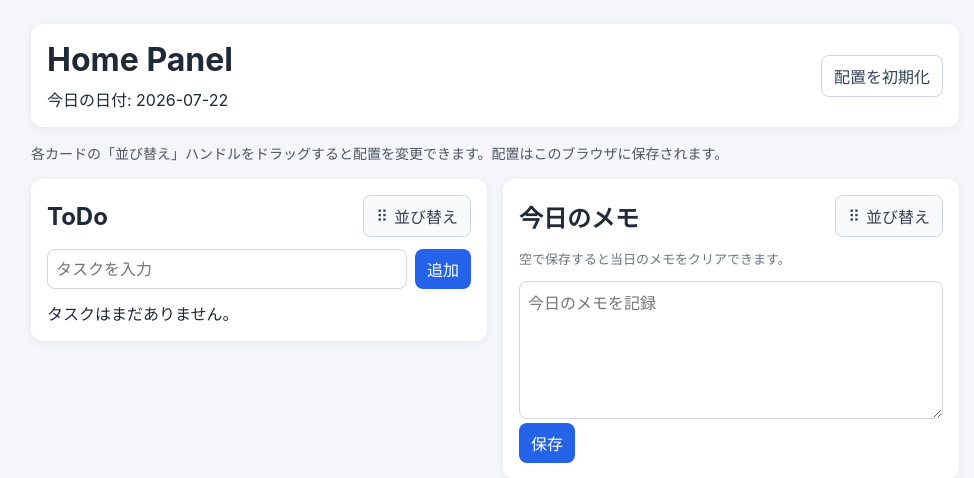
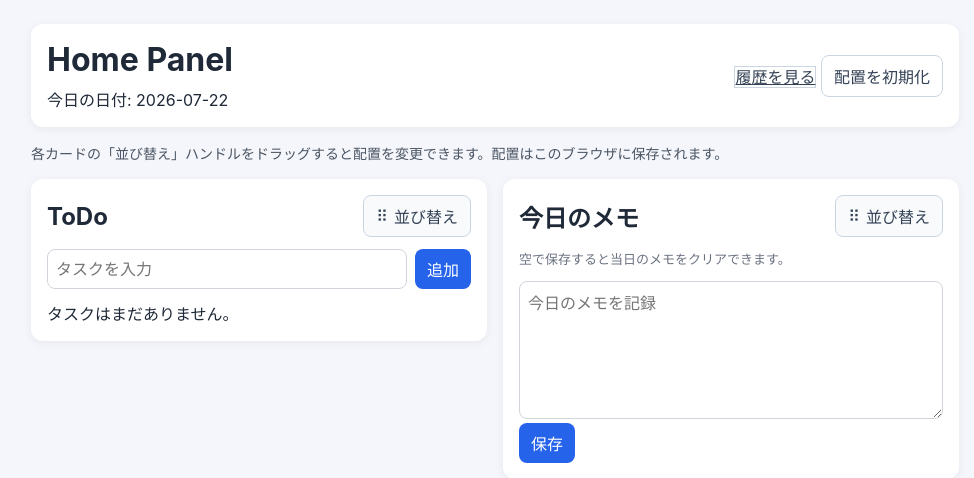
Before and after one commit to mizzz-ivr/home-panel-py, a FastAPI app: page / in a window 1280 px wide. Shown: the top 478 px of the page, without its empty margins (145-1119 px from the left). Run offline with FastAPI, Linux system fonts and the light colour scheme; data that the repository does not hold is empty; some libraries are stand-ins or nearby versions.

Commit message:
ダッシュボードに履歴画面への導線を追加

```diff
--- a/app/templates/dashboard.html
+++ b/app/templates/dashboard.html
@@ -13,7 +13,10 @@
           <h1>Home Panel</h1>
           <p>今日の日付: {{ today.strftime('%Y-%m-%d') }}</p>
         </div>
-        <button id="reset-layout" type="button" class="secondary-button">配置を初期化</button>
+        <div class="header-actions">
+          <a href="/history" class="button-link secondary-button">履歴を見る</a>
+          <button id="reset-layout" type="button" class="secondary-button">配置を初期化</button>
+        </div>
       </header>
 
       {% if error_message %}
```
